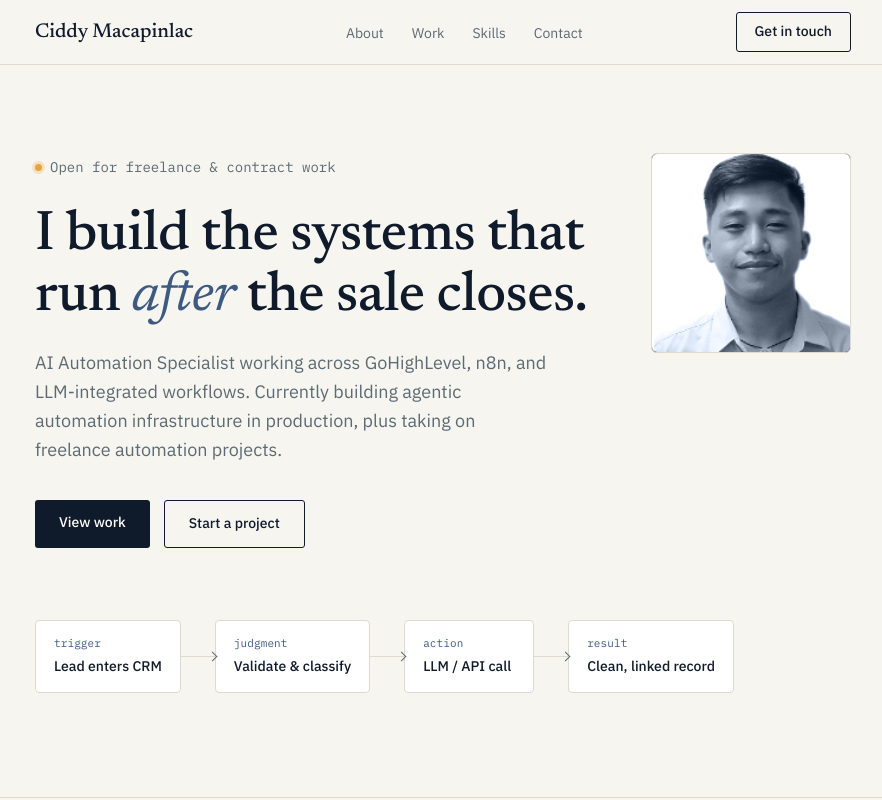
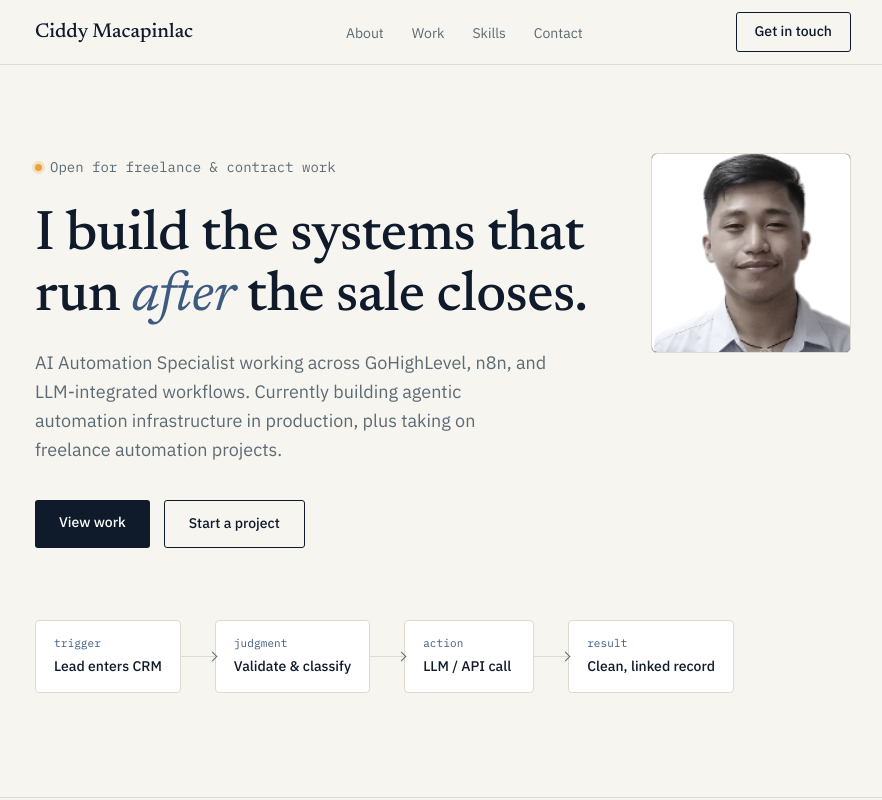
Before and after one commit to ciddysed/macapinlac, a plain HTML site: page docs/index.html in a window 1280 px wide. Shown: the top 800 px of the page, without its empty margins (197-1079 px from the left). Drawn offline with Linux system fonts and the light colour scheme.

Commit message:
Update index.html

```diff
--- a/docs/index.html
+++ b/docs/index.html
@@ -408,8 +408,7 @@
     width: 100%;
     height: 100%;
     object-fit: cover;
-    filter: grayscale(1) contrast(1.05) brightness(1.02);
-    mix-blend-mode: luminosity;
+    filter: saturate(0.4) contrast(1.05);
   }
   @media (max-width: 760px) {
     .hero-grid { grid-template-columns: 1fr; }
```
